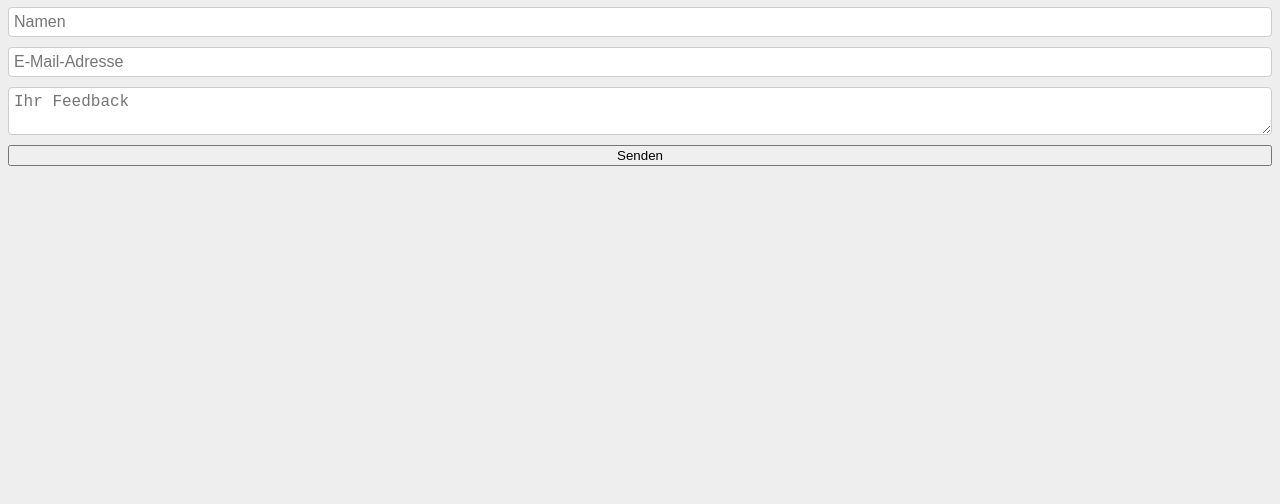
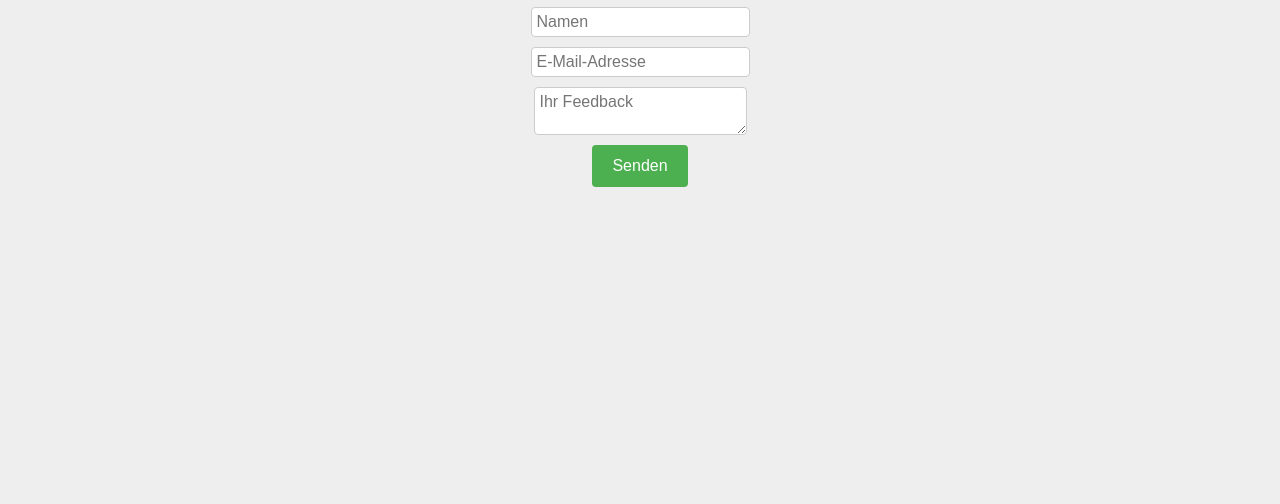
Before and after one commit to bien187/ILA-1305, a plain HTML site: page feedback.html in a window 1280 px wide. Shown: the part 296-800 px from the top of the page. Drawn offline with Linux system fonts and the light colour scheme.

Commit message:
Update style.css

```diff
--- a/style.css
+++ b/style.css
@@ -168,3 +168,55 @@ hr {
     background-color: #5C9EAD;
     align-items: center;
 }
+.geschichte{
+    text-align: center;
+}
+
+
+button[type="submit"] {
+    padding: 12px 20px;
+    background-color: #4CAF50;
+    color: white;
+    border: none;
+    border-radius: 4px;
+    cursor: pointer;
+    font-size: 16px;
+}
+
+button[type="submit"]:hover {
+    background-color: #45a049;
+}
+
+#responseMessage {
+     text-align: center;
+     margin-top: 10px;
+     color: #333333;
+}
+
+input[type="text"],
+input[type="email"],
+textarea {
+    padding: 10px;
+    margin-bottom: 15px;
+    border: 1px solid #cccccc;
+    border-radius: 4px;
+    font-size: 14px;
+}
+
+form {
+    display: flex;
+    flex-direction: column;
+}
+
+.inputForm{
+    align-items: center;
+    text-align: center;
+    size: 70%;
+}
+h1{
+    text-align: center;
+}
+
+#message{
+    font-family: Arial, sans-serif;
+}
```
